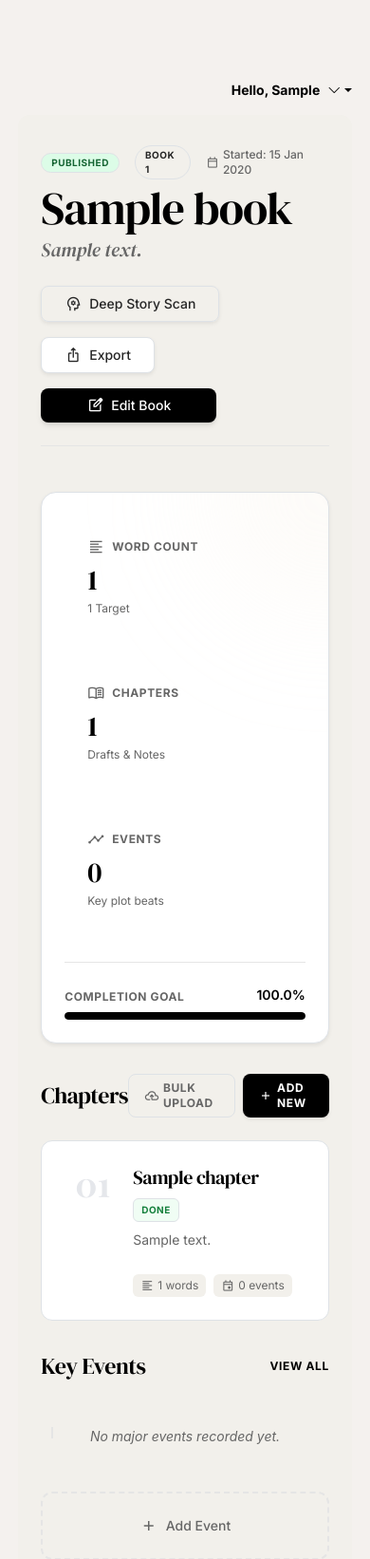
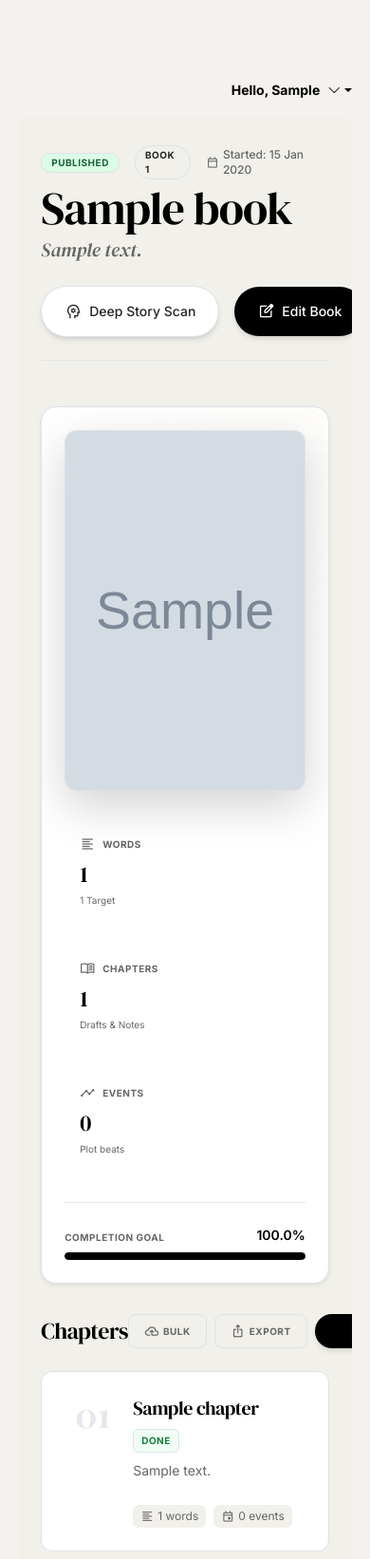
Before and after one commit to denmurray10/Story-timeline-builder, a Django app: page /books/1/ in a window 390 px wide. Shown: the top 1642 px of the page at 95% size. Run offline with Django 5.2, Linux system fonts and the light colour scheme; a user stored in the database is signed in; tables that the repository leaves empty hold one stand-in row (values such as "Sample post"); grey boxes marked "Sample" are stand-in pictures; data that the repository does not hold is empty; parts of the project's set-up code (start-up, migrations or seed data) failed here and were passed over; some libraries are stand-ins or nearby versions; some web fonts are replaced.

Commit message:
Removed the border between the book stats

```diff
--- a/templates/timeline/book_detail.html
+++ b/templates/timeline/book_detail.html
@@ -140,19 +140,14 @@
                         {{ book.description|default:"Your story begins here." }}
                     </p>
                 </div>
-                <div class="flex flex-wrap gap-3">
+                <div class="flex items-center gap-3">
                     <button id="btn-deep-scan"
-                        class="px-4 py-2 bg-bg-white border border-border-subtle rounded-lg text-sm font-medium text-text-main shadow-sm hover:bg-gray-100 hover:border-gray-300 transition-all flex items-center gap-2">
+                        class="whitespace-nowrap shrink-0 px-6 py-3 bg-white border border-border-subtle rounded-full text-sm font-medium text-text-main shadow-md hover:bg-gray-50 hover:scale-105 transition-all duration-200 flex items-center gap-2">
                         <span class="material-symbols-outlined text-[18px]">psychology</span>
                         Deep Story Scan
                     </button>
-                    <a href="{% url 'book_export' book.pk %}"
-                        class="px-4 py-2 bg-white border border-border-subtle rounded-lg text-sm font-medium text-text-main shadow-sm hover:bg-gray-50 hover:border-gray-300 transition-all flex items-center gap-2 no-underline">
-                        <span class="material-symbols-outlined text-[18px]">ios_share</span>
-                        Export
-                    </a>
                     <a href="{% url 'book_edit' book.pk %}"
-                        class="px-5 py-2 bg-black text-white rounded-lg text-sm font-medium shadow-md hover:shadow-lg hover:-translate-y-0.5 transition-all flex items-center gap-2 no-underline">
+                        class="whitespace-nowrap shrink-0 px-6 py-3 bg-black text-white rounded-full text-sm font-medium shadow-md hover:shadow-lg hover:scale-105 transition-all duration-200 flex items-center gap-2 no-underline">
                         <span class="material-symbols-outlined text-[18px]">edit_square</span>
                         Edit Book
                     </a>
@@ -163,57 +158,69 @@
 
         <div class="grid grid-cols-1 lg:grid-cols-12 gap-8 relative z-10">
             <div class="lg:col-span-8 space-y-8">
-                <!-- Counters & Stats -->
-                <section
-                    class="bg-white rounded-2xl border border-border-subtle p-6 shadow-sm relative overflow-hidden">
-                    <div class="grid grid-cols-1 md:grid-cols-3 gap-6 relative z-10">
-                        <div
-                            class="flex flex-col gap-1 p-4 rounded-xl hover:bg-background-light/50 transition-colors cursor-default">
-                            <div class="flex items-center gap-2 text-text-muted mb-1">
-                                <span class="material-symbols-outlined text-[18px]">format_align_left</span>
-                                <span class="text-xs font-bold uppercase tracking-wider">Word Count</span>
+                <!-- Counters & Stats with Book Cover -->
+                <section class="bg-white rounded-2xl border border-border-subtle py-4 px-6 shadow-sm relative overflow-hidden">
+                    <div class="flex flex-col md:flex-row gap-8 relative z-10">
+                        <!-- Book Cover Column -->
+                        <div class="w-full md:w-48 shrink-0">
+                            <div class="aspect-[2/3] rounded-xl overflow-hidden shadow-lg border border-border-subtle bg-background-light relative group">
+                                {% if book.image %}
+                                <img src="{{ book.image.url }}" alt="{{ book.title }}" class="w-full h-full object-cover transform group-hover:scale-105 transition-transform duration-500">
+                                {% else %}
+                                <div class="w-full h-full flex flex-col items-center justify-center bg-accent/10 border-2 border-dashed border-accent/30 text-text-muted gap-2">
+                                    <span class="material-symbols-outlined text-4xl opacity-30">auto_stories</span>
+                                    <span class="text-[10px] font-bold uppercase tracking-widest text-center px-4 opacity-50">Draft <br>Cover</span>
+                                </div>
+                                {% endif %}
+                                <div class="absolute inset-0 bg-black/0 group-hover:bg-black/5 transition-colors pointer-events-none"></div>
                             </div>
-                            <span class="text-3xl font-serif text-black">{{ total_words|floatformat:0 }}</span>
-                            <span class="text-xs text-text-muted">{{ book.word_count_target|floatformat:0 }}
-                                Target</span>
                         </div>
 
-                        <div
-                            class="flex flex-col gap-1 p-4 rounded-xl hover:bg-background-light/50 transition-colors cursor-default border-l-0 md:border-l border-border-subtle">
-                            <div class="flex items-center gap-2 text-text-muted mb-1">
-                                <span class="material-symbols-outlined text-[18px]">menu_book</span>
-                                <span class="text-xs font-bold uppercase tracking-wider">Chapters</span>
+                        <!-- Counters Column -->
+                        <div class="flex-grow flex flex-col justify-center gap-2">
+                            <div class="grid grid-cols-1 sm:grid-cols-3 gap-4">
+                                <div class="flex flex-col gap-1 p-3 rounded-xl hover:bg-background-light/50 transition-colors cursor-default">
+                                    <div class="flex items-center gap-2 text-text-muted mb-1">
+                                        <span class="material-symbols-outlined text-[16px]">format_align_left</span>
+                                        <span class="text-[10px] font-bold uppercase tracking-wider">Words</span>
+                                    </div>
+                                    <span class="text-2xl font-serif text-black">{{ total_words|floatformat:0 }}</span>
+                                    <span class="text-[10px] text-text-muted">{{ book.word_count_target|floatformat:0 }} Target</span>
+                                </div>
+
+                                <div class="flex flex-col gap-1 p-3 rounded-xl hover:bg-background-light/50 transition-colors cursor-default">
+                                    <div class="flex items-center gap-2 text-text-muted mb-1">
+                                        <span class="material-symbols-outlined text-[16px]">menu_book</span>
+                                        <span class="text-[10px] font-bold uppercase tracking-wider">Chapters</span>
+                                    </div>
+                                    <span class="text-2xl font-serif text-black">{{ actual_chapter_count }}</span>
+                                    <span class="text-[10px] text-text-muted">Drafts & Notes</span>
+                                </div>
+
+                                <div class="flex flex-col gap-1 p-3 rounded-xl hover:bg-background-light/50 transition-colors cursor-default">
+                                    <div class="flex items-center gap-2 text-text-muted mb-1">
+                                        <span class="material-symbols-outlined text-[16px]">timeline</span>
+                                        <span class="text-[10px] font-bold uppercase tracking-wider">Events</span>
+                                    </div>
+                                    <span class="text-2xl font-serif text-black">{{ events.count }}</span>
+                                    <span class="text-[10px] text-text-muted">Plot beats</span>
+                                </div>
                             </div>
-                            <span class="text-3xl font-serif text-black">{{ actual_chapter_count }}</span>
-                            <span class="text-xs text-text-muted">Drafts & Notes</span>
-                        </div>
 
-                        <div
-                            class="flex flex-col gap-1 p-4 rounded-xl hover:bg-background-light/50 transition-colors cursor-default border-l-0 md:border-l border-border-subtle">
-                            <div class="flex items-center gap-2 text-text-muted mb-1">
-                                <span class="material-symbols-outlined text-[18px]">timeline</span>
-                                <span class="text-xs font-bold uppercase tracking-wider">Events</span>
+                            <div class="mt-4 pt-4 border-t border-border-subtle">
+                                <div class="flex justify-between items-end mb-2">
+                                    <span class="text-[10px] font-bold uppercase tracking-wider text-text-muted">Completion Goal</span>
+                                    <span class="text-sm font-semibold text-black">{% if book.status == 'published' %}100.0{% else %}{{ book.progress_percentage|floatformat:1 }}{% endif %}%</span>
+                                </div>
+                                <div class="w-full h-2 bg-background-light rounded-full overflow-hidden">
+                                    <div class="h-full bg-black rounded-full transition-all duration-700 js-progress-bar w-0"
+                                        data-width="{% if book.status == 'published' %}100{% else %}{{ book.progress_percentage }}{% endif %}%"></div>
+                                </div>
                             </div>
-                            <span class="text-3xl font-serif text-black">{{ events.count }}</span>
-                            <span class="text-xs text-text-muted">Key plot beats</span>
                         </div>
                     </div>
 
-                    <div class="mt-8 pt-6 border-t border-border-subtle">
-                        <div class="flex justify-between items-end mb-2">
-                            <span class="text-xs font-bold uppercase tracking-wider text-text-muted">Completion
-                                Goal</span>
-                            <span class="text-sm font-semibold text-black">{% if book.status == 'published' %}100.0{% else %}{{ book.progress_percentage|floatformat:1 }}{% endif %}%</span>
-                        </div>
-                        <div class="w-full h-2 bg-background-light rounded-full overflow-hidden">
-                            <div class="h-full bg-black rounded-full transition-all duration-700 js-progress-bar w-0"
-                                data-width="{% if book.status == 'published' %}100{% else %}{{ book.progress_percentage }}{% endif %}%"></div>
-                        </div>
-                    </div>
-
-                    <div
-                        class="absolute top-0 right-0 w-64 h-64 bg-accent/20 rounded-full blur-3xl translate-x-1/2 -translate-y-1/2 pointer-events-none">
-                    </div>
+                    <div class="absolute top-0 right-0 w-64 h-64 bg-accent/10 rounded-full blur-3xl translate-x-1/2 -translate-y-1/2 pointer-events-none"></div>
                 </section>
 
                 <!-- Chapter List -->
@@ -222,11 +229,15 @@
                         <h2 class="font-serif text-2xl text-black m-0">Chapters</h2>
                         <div class="flex gap-2">
                             <a href="{% url 'chapter_bulk_upload' book.pk %}"
-                                class="text-xs font-bold uppercase tracking-wider text-text-muted hover:text-black transition-colors flex items-center gap-1 px-3 py-1.5 rounded-lg border border-border-subtle hover:bg-white no-underline">
-                                <span class="material-symbols-outlined text-[16px]">cloud_upload</span> Bulk Upload
+                                class="whitespace-nowrap shrink-0 text-[10px] font-bold uppercase tracking-wider text-text-muted hover:text-black transition-colors flex items-center gap-1 px-3 py-1.5 rounded-lg border border-border-subtle hover:bg-white no-underline">
+                                <span class="material-symbols-outlined text-[16px]">cloud_upload</span> Bulk
+                            </a>
+                            <a href="{% url 'book_export' book.pk %}"
+                                class="whitespace-nowrap shrink-0 text-[10px] font-bold uppercase tracking-wider text-text-muted hover:text-black transition-colors flex items-center gap-1 px-3 py-1.5 rounded-lg border border-border-subtle hover:bg-white no-underline">
+                                <span class="material-symbols-outlined text-[16px]">ios_share</span> Export
                             </a>
                             <a href="{% url 'chapter_create' book.pk %}"
-                                class="text-xs font-bold uppercase tracking-wider text-white bg-black hover:bg-opacity-90 transition-colors flex items-center gap-1 px-3 py-1.5 rounded-lg no-underline shadow-sm">
+                                class="whitespace-nowrap shrink-0 px-5 py-2.5 bg-black text-white rounded-full text-xs font-bold uppercase tracking-widest hover:scale-105 transition-all duration-200 flex items-center gap-1 no-underline shadow-md">
                                 <span class="material-symbols-outlined text-[16px]">add</span> Add New
                             </a>
                         </div>
@@ -311,7 +322,7 @@
                 <section>
                     <div class="flex items-center justify-between mb-6">
                         <h2 class="font-serif text-2xl text-black m-0">Key Events</h2>
-                        <a href="{% url 'timeline_view' %}?book={{ book.pk }}"
+                        <a href="{% url 'horizontal_timeline' %}?book={{ book.pk }}"
                             class="text-xs font-bold uppercase tracking-wider text-black hover:underline no-underline">View All</a>
                     </div>
 
```
